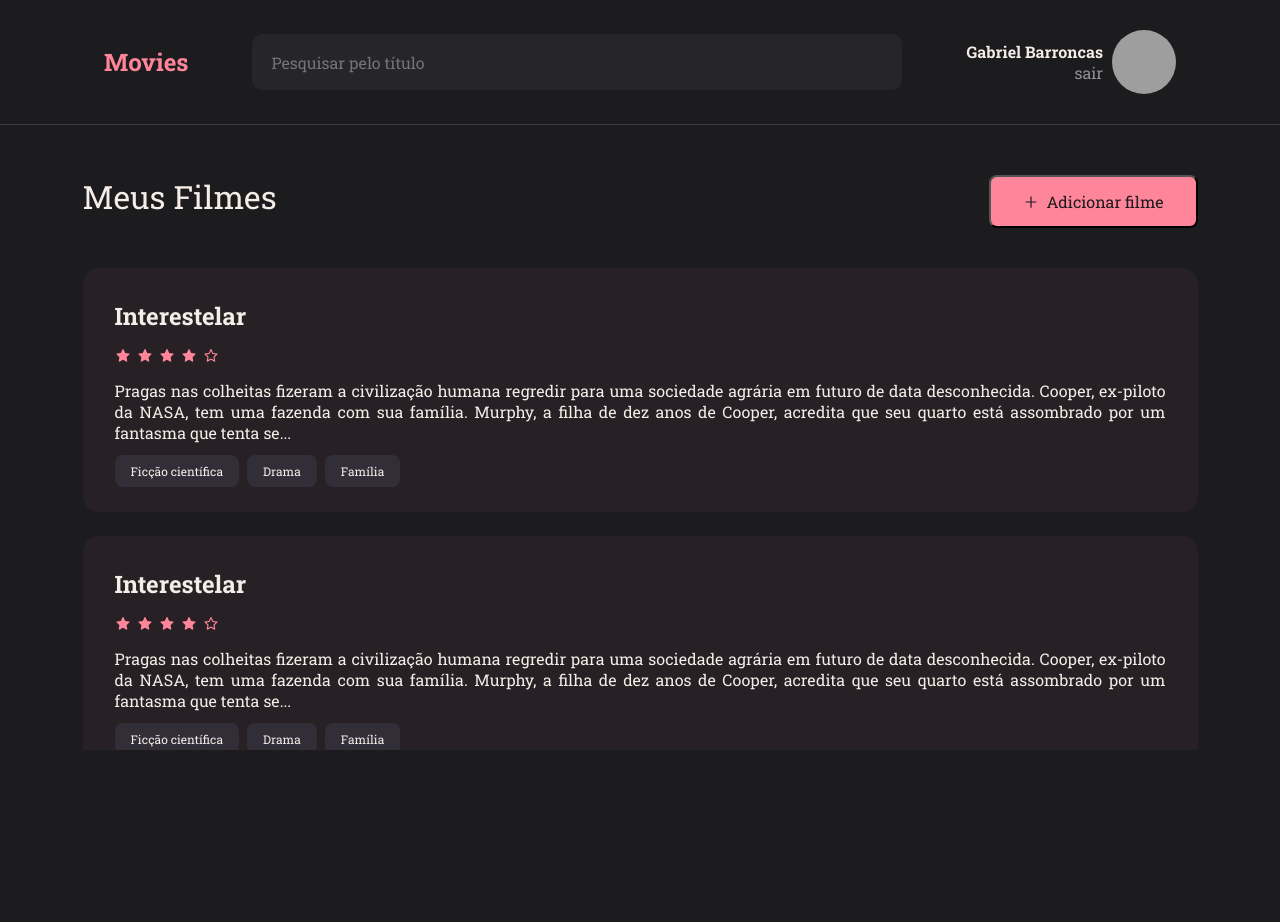
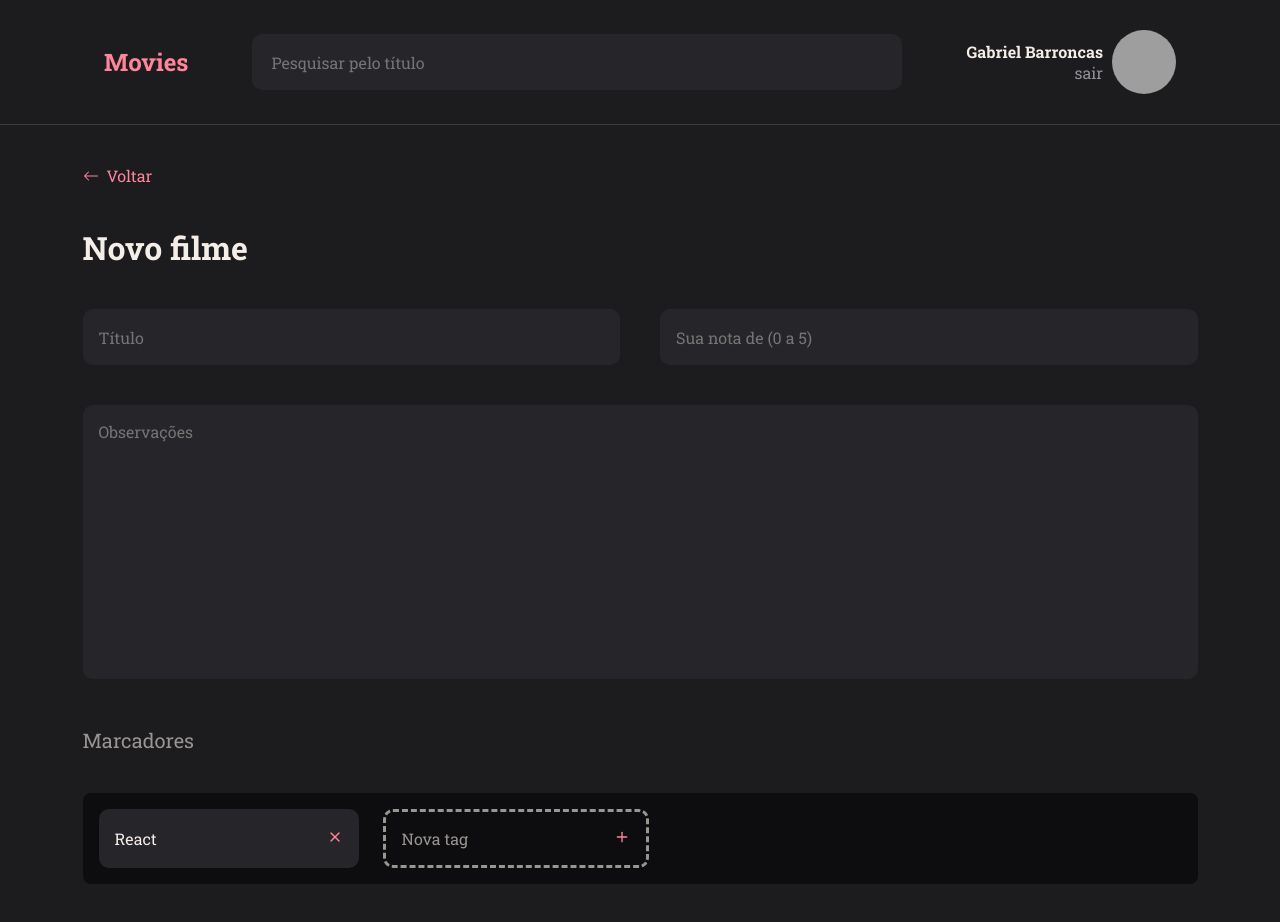
Before and after one commit to Barroncas1/Movies, a React (Vite) app: page / in a window 1280 px wide. Before the commit the page ends 800 px from the top, so only its background shows below. Built offline with nearby package versions, Linux system fonts and the light colour scheme; grey boxes are pictures that could not be loaded.

Commit message:
middle home page

```diff
--- /dev/null
+++ b/src/components/Input/index.jsx
@@ -0,0 +1,10 @@
+import { Container } from "./styles";
+
+export function Input({icon: Icon, ...rest}){
+    return(
+        <Container>
+            {Icon && <Icon size={20} />}
+            <input {...rest} />
+        </Container>
+    )
+}
--- /dev/null
+++ b/src/components/Input/styles.js
@@ -0,0 +1,26 @@
+import styled from 'styled-components'
+
+export const Container = styled.div`
+    width: 100%;
+    display: flex;
+    align-items: center;
+    background-color: ${({theme}) => theme.COLORS.BG_INPUT};
+    color: ${({theme}) => theme.COLORS.C_I};
+    border-radius: 10px;
+
+    > input {
+        height: 56px;
+        width: 100%;
+        padding: 18px 16px;
+
+        color: ${({theme}) => theme.COLORS.C_I};
+        background: transparent;
+        border: 0;
+
+        &:placeholder{
+            color: ${({theme}) => theme.COLORS.C_I};
+        }
+
+    }
+
+`
--- /dev/null
+++ b/src/components/NoteItem/index.jsx
@@ -0,0 +1,24 @@
+import { FiPlus, FiX } from "react-icons/fi";
+
+import { Container } from "./styles";
+
+export function NoteItem({isNew, value, onClick, ...rest}){
+    return(
+        <Container isNew={isNew}>
+            <input
+                type="text"
+                value={value}
+                readOnly={!isNew}
+                {...rest}
+            />
+
+            <button
+                type="button"
+                onClick={onClick}
+                className={isNew ? 'button-add' : 'button-delete'}
+            >
+                {isNew ? <FiPlus /> : <FiX />}
+            </button>
+        </Container>
+    )
+}
--- /dev/null
+++ b/src/components/NoteItem/styles.js
@@ -0,0 +1,41 @@
+import styled from 'styled-components'
+
+export const Container = styled.div`
+    display: flex;
+    align-items: center;
+
+    background-color: ${({theme, isNew}) => isNew ? "transparent": theme.COLORS.BG_INPUT};
+
+    color: ${({theme}) => theme.COLORS.LETTER};
+
+    border: ${({theme, isNew}) => isNew ? `3px dashed ${theme.COLORS.C_I}` : "none"};
+
+
+    border-radius: 10px;
+    padding: 16px;
+
+    > button {
+        border: none;
+        background: none;
+    }
+
+    .button-delete{
+        color: ${({theme}) => theme.COLORS.PINK};
+    }
+
+    .button-add{
+        color: ${({theme}) => theme.COLORS.PINK};
+    }
+
+    > input {
+        color: ${({theme}) => theme.COLORS.WHITE};
+        background: transparent;
+        border: none;
+
+        &::placeholder{
+            color: ${({theme}) => theme.COLORS.C_I}
+        }
+    }
+
+
+`
--- /dev/null
+++ b/src/components/Textarea/index.jsx
@@ -0,0 +1,9 @@
+import { Container } from "./styles";
+
+export function Textarea({value, ...rest}){
+    return(
+        <Container {...rest}>
+            {value}
+        </Container>
+    )
+}
--- /dev/null
+++ b/src/components/Textarea/styles.js
@@ -0,0 +1,21 @@
+import styled from 'styled-components'
+
+export const Container = styled.textarea`
+    width: 100%;
+    height: 274px;
+
+    background-color: ${({theme}) => theme.COLORS.BG_INPUT};
+    color:  ${({theme}) => theme.COLORS.C_I};
+
+    border: none;
+    resize: none;
+
+    margin-bottom: 8px;
+    border-radius: 10px;
+    padding: 16px;
+
+    &:placeholder {
+        color:  ${({theme}) => theme.COLORS.C_I};
+    }
+
+`
--- a/src/main.jsx
+++ b/src/main.jsx
@@ -5,13 +5,13 @@ import { ThemeProvider } from 'styled-components'
 import theme from './styles/theme'
 import GlobalStyles from './styles/global'
 
-import { Home } from './pages/Home'
+import { NewMovie } from './pages/NewMovie'
 
 ReactDOM.createRoot(document.getElementById('root')).render(
   <React.StrictMode>
     <ThemeProvider theme={theme}>
       <GlobalStyles />
-      <Home />
+      <NewMovie />
     </ThemeProvider>
   </React.StrictMode>,
 )
--- /dev/null
+++ b/src/pages/NewMovie/index.jsx
@@ -0,0 +1,29 @@
+import { Container } from "./styles";
+import { Header } from "../../components/Header"
+import { ButtonText } from "../../components/ButtonText"
+import { Input } from "../../components/Input";
+import { Textarea } from "../../components/Textarea";
+import { Tags } from '../../components/Tags'
+import { NoteItem } from "../../components/NoteItem";
+
+export function NewMovie(){
+    return(
+        <Container>
+            <Header />
+            <main>
+                <ButtonText title="Voltar" isActive/>
+                <h1>Novo filme</h1>
+                <div className="inputs">
+                    <Input placeholder="Título"/>
+                    <Input placeholder="Sua nota de (0 a 5)"/>
+                </div>
+                <Textarea placeholder="Observações"/>
+                <h2>Marcadores</h2>
+                <div className="tags">
+                    <NoteItem value="React" />
+                    <NoteItem isNew placeholder="Nova tag" />
+                </div>
+            </main>
+        </Container>
+    )
+}
--- /dev/null
+++ b/src/pages/NewMovie/styles.js
@@ -0,0 +1,32 @@
+import styled from 'styled-components'
+
+export const Container = styled.div`
+
+    main {
+        max-width: 1115px;
+        margin: 40px auto;
+
+        display: flex;
+        flex-direction: column;
+        gap: 40px;
+
+        .inputs{
+            display: flex;
+            gap: 40px;
+        }
+
+        h2 {
+            font-size: 20px;
+            font-weight: 400;
+            color:  ${({theme}) => theme.COLORS.C_I};
+        }
+
+        .tags {
+            display: flex;
+            padding: 16px;
+            gap: 24px;
+            border-radius: 8px;
+            background-color: ${({theme}) => theme.COLORS.BG_900};
+        }
+    }
+`
--- a/src/styles/theme.js
+++ b/src/styles/theme.js
@@ -7,7 +7,7 @@ export default {
 
         BG_INPUT: "#262529",
         COLOR_INPUT: "#948F99",
-
+        C_I:"#999591",
         PINK: "#FF859B",
         PINK_100:"rgba(255,133,155,0.05)",
         WHITE: "#F4EDE8",
```
